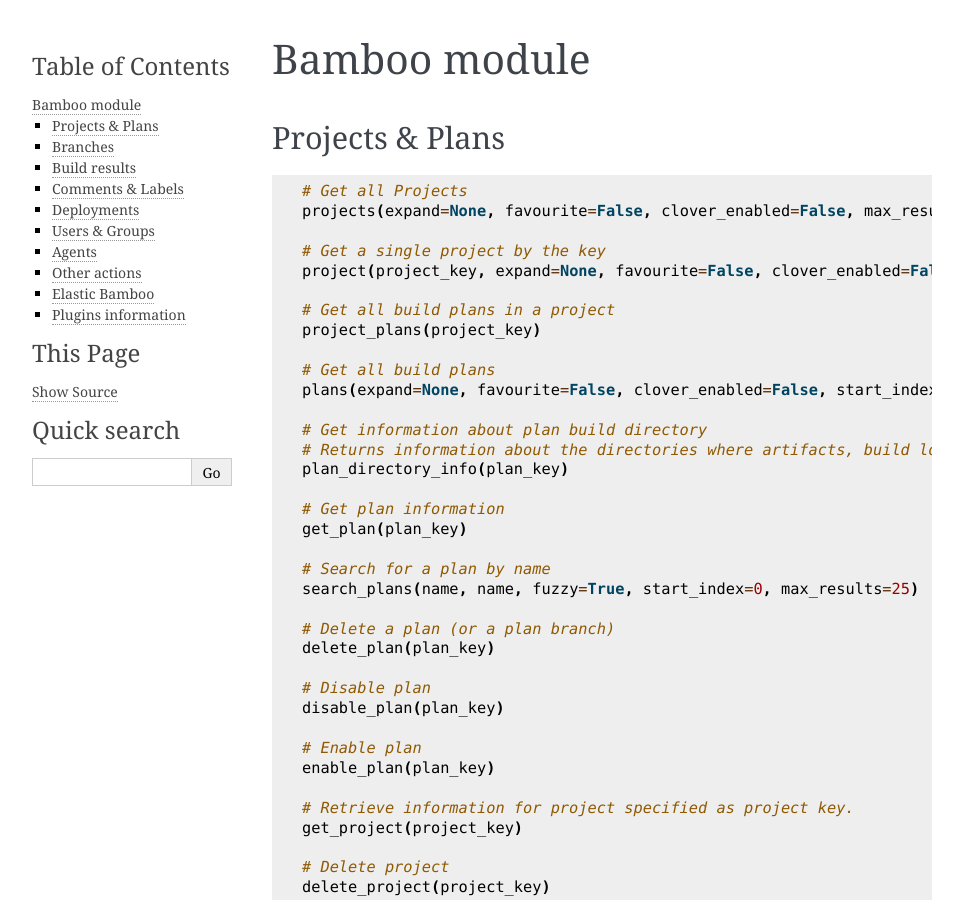
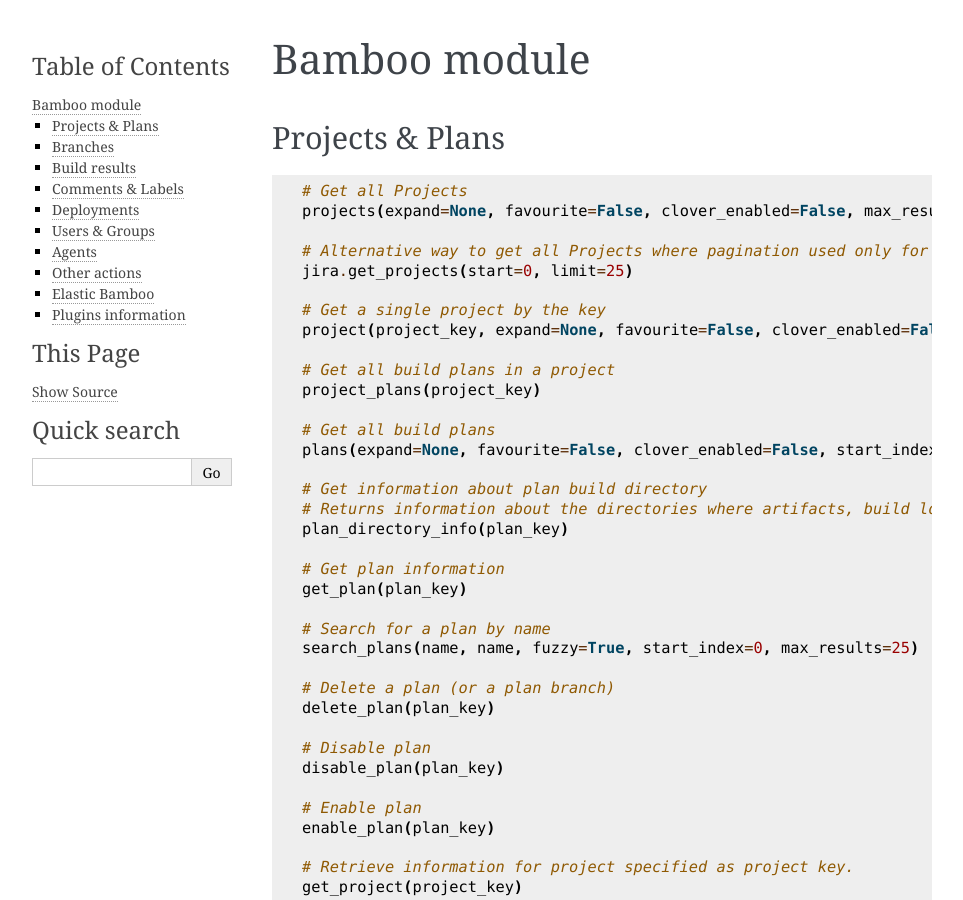
Before and after one commit to atlassian-api/atlassian-python-api, a Sphinx documentation site: the page built from docs/bamboo.rst, in a window 1280 px wide and 900 px high. Shown: the whole window, without its empty margins (148-1111 px from the left). Built offline with Sphinx 7.4.7, drawn with Linux system fonts in a browser that asks for light colours.

Commit message:
prepare release

```diff
--- a/docs/bamboo.rst
+++ b/docs/bamboo.rst
@@ -8,6 +8,9 @@
 
     # Get all Projects
     projects(expand=None, favourite=False, clover_enabled=False, max_results=25)
+
+    # Alternative way to get all Projects where pagination used only for soft iteration
+    jira.get_projects(start=0, limit=25)
 
     # Get a single project by the key
     project(project_key, expand=None, favourite=False, clover_enabled=False)
```
